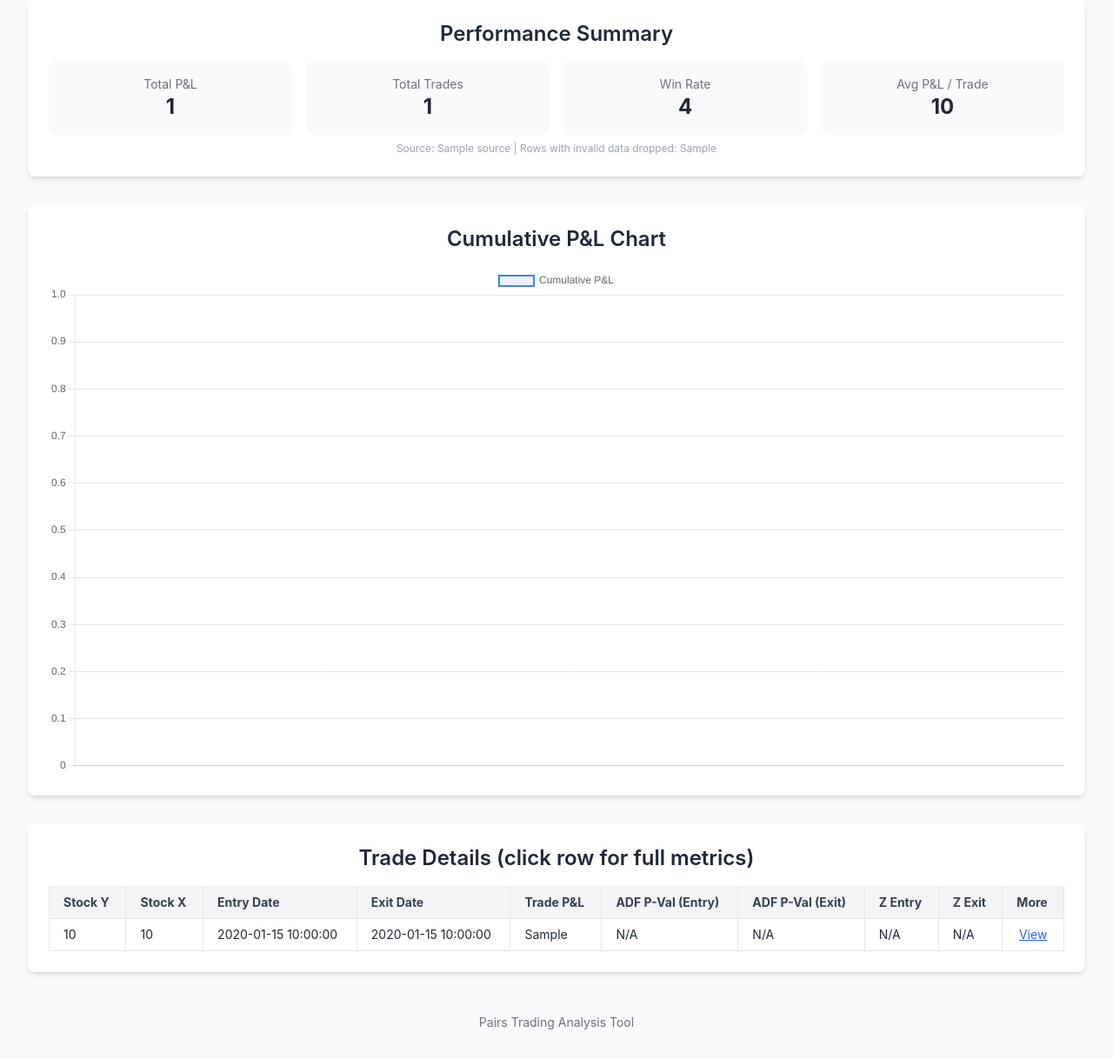
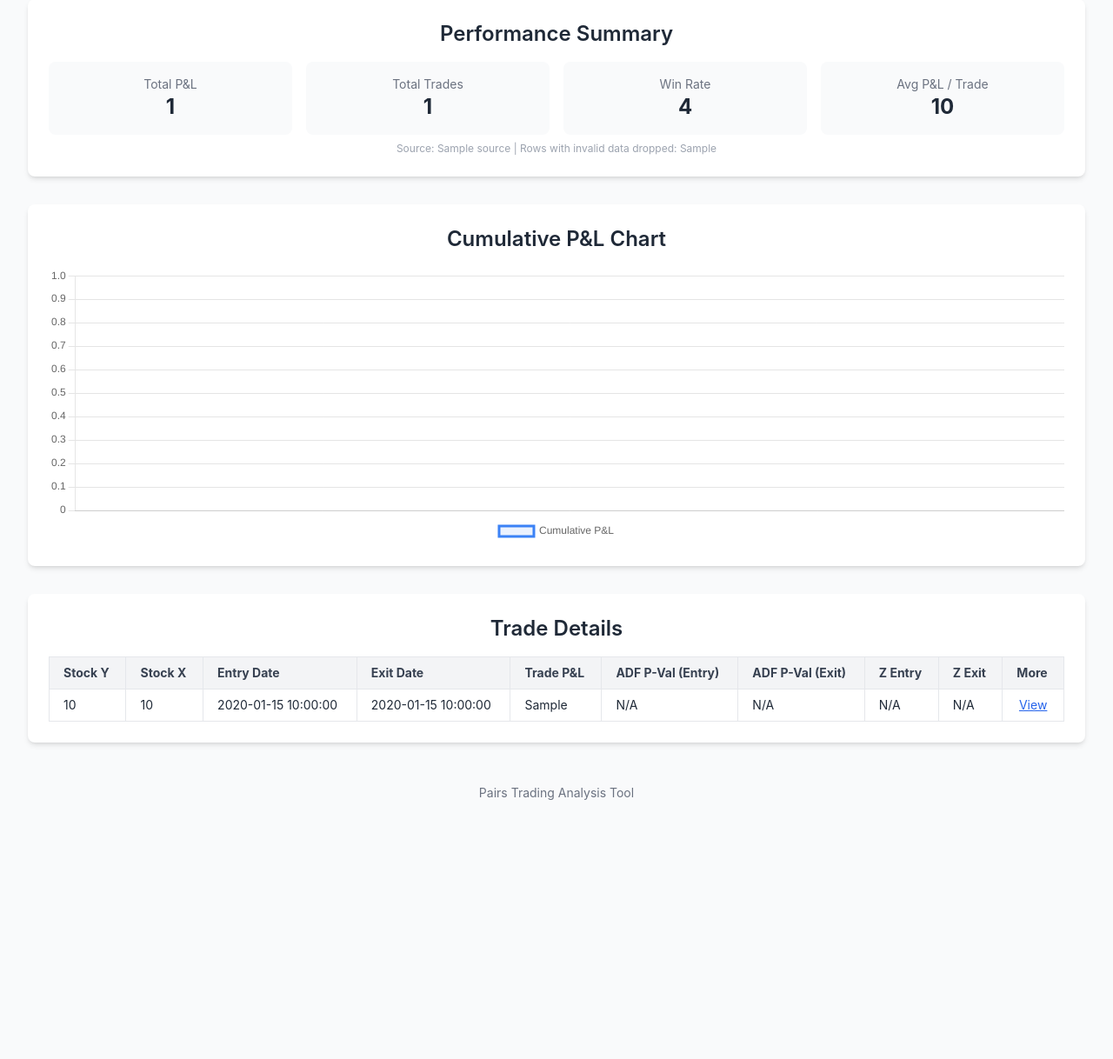
Before and after one commit to Shreyansh100704/Pairs_Trading_Regression_Strategy, a Flask app: template templates/analysis.html in a window 1280 px wide. Shown: the part 274-1492 px from the top of the page at 87% size. After the commit the page ends 1194 px from the top, so only its background shows below. Run offline with Flask 3, Linux system fonts and the light colour scheme; the template is opened without the code that fills it: most values are stand-ins (such as "Sample title", 1, 10 or a date in 2020); some libraries are stand-ins or nearby versions.

Commit message:
Update analysis.html

```diff
--- a/templates/analysis.html
+++ b/templates/analysis.html
@@ -1,12 +1,16 @@
 {% extends 'layout.html' %}
 {% block title %}Analysis for {{ summary.pair }}{% endblock %}
+
+{% block head %}
+  {{ super() }}
+  <script src="https://cdn.jsdelivr.net/npm/chart.js@4"></script>
+{% endblock %}
 
 {% block content %}
 <div class="space-y-8">
   <a href="{{ url_for('index') }}" class="text-blue-600 hover:underline">&larr; Back to Dashboard</a>
   <h2 class="text-3xl font-bold text-center">Analysis for: <span class="text-blue-700">{{ summary.pair }}</span></h2>
 
-  <!-- Performance Summary -->
   <section class="bg-white p-6 rounded-lg shadow-md">
     <h3 class="text-2xl font-semibold mb-4 text-center">Performance Summary</h3>
     <div class="grid grid-cols-2 md:grid-cols-4 gap-4 text-center">
@@ -20,16 +24,16 @@
     </p>
   </section>
 
-  <!-- Cumulative PnL Chart -->
   <section class="bg-white p-6 rounded-lg shadow-md">
     <h3 class="text-2xl font-semibold mb-4 text-center">Cumulative P&L Chart</h3>
-    <canvas id="pnlChart" aria-label="Cumulative P&L line chart"></canvas>
+    <div class="relative w-full" style="width:100%;max-width:100%;height:40vh;">
+      <canvas id="pnlChart"></canvas>
+    </div>
   </section>
 
-  <!-- Trade Details Table -->
   {% if table_rows %}
   <section class="bg-white p-6 rounded-lg shadow-md overflow-x-auto">
-    <h3 class="text-2xl font-semibold mb-4 text-center">Trade Details (click row for full metrics)</h3>
+    <h3 class="text-2xl font-semibold mb-4 text-center">Trade Details</h3>
     <table class="min-w-full text-left text-sm border" id="trade-table">
       <thead class="bg-gray-100 text-gray-700">
         <tr>
@@ -48,7 +52,7 @@
       </thead>
       <tbody>
         {% for row in table_rows %}
-        <tr class="hover:bg-blue-50 cursor-pointer" data-row-idx="{{ loop.index0 }}">
+        <tr class="hover:bg-blue-50 cursor-pointer" data-row-idx="{{ loop.index0 }}" title="PnL: {{ row.Trade_PnL }} | Cum: {{ row.Cumulative_PnL }} | Beta: {{ row.Beta }}">
           <td class="px-4 py-2 border">{{ row.Stock_Y | default('N/A', true) }}</td>
           <td class="px-4 py-2 border">{{ row.Stock_X | default('N/A', true) }}</td>
           {% if is_sector_mode %}<td class="px-4 py-2 border">{{ row.get('Sector', 'N/A') }}</td>{% endif %}
@@ -68,13 +72,12 @@
   {% endif %}
 </div>
 
-<!-- Data passed from backend -->
 <script id="chart-data-json" type="application/json">{{ chart_data|tojson|safe }}</script>
 {% if table_rows %}<script id="trade-rows-json" type="application/json">{{ table_rows|tojson|safe }}</script>{% endif %}
 
-<!-- Modal for detailed view -->
+<!-- Modal-->
 <div id="trade-modal" class="fixed inset-0 bg-black/50 hidden items-center justify-center z-50 p-4">
-  <div class="bg-white w-full max-w-2xl rounded-lg shadow-xl relative p-6 overflow-y-auto max-h-[90vh]">
+  <div class="bg-white w-full max-w-xl rounded-lg shadow-xl relative p-6 overflow-y-auto max-h-[80vh]" id="trade-modal-inner">
     <button type="button" id="trade-modal-close" class="absolute top-2 right-2 text-gray-400 hover:text-gray-600 text-xl leading-none">&times;</button>
     <h3 class="text-2xl font-semibold mb-4" id="trade-modal-title">Trade Details</h3>
     <dl class="grid grid-cols-2 gap-x-4 gap-y-2 text-sm" id="trade-modal-body"></dl>
@@ -83,91 +86,78 @@
 
 <script>
 (function(){
-  function getChartData(){
-    const el = document.getElementById('chart-data-json');
-    try { return JSON.parse(el.textContent.trim() || '{}'); } catch(e) { console.error("Failed to parse chart data JSON:", e); return {labels:[], cumulative_pnl:[], trade_pnl:[]}; }
-  }
+  function parseNum(val){return Number((val||'0').toString().replace(/,/g,''))||0;}
+  const chartEl=document.getElementById('chart-data-json');
+  const chartData = chartEl? JSON.parse(chartEl.textContent||'{}') : {labels:[],cumulative_pnl:[],trade_pnl:[]};
+  const labels = chartData.labels||[];
+  const cumData = (chartData.cumulative_pnl||[]).map(parseNum);
+  const tradeData = (chartData.trade_pnl||[]).map(parseNum);
+  const ctxEl=document.getElementById('pnlChart');
+  if(ctxEl && typeof Chart!=='undefined'){
+    const ctx = ctxEl.getContext('2d');
+    new Chart(ctx, {
+      data:{
+        labels:labels,
+        datasets:[
+          {type:'line',label:'Cumulative P&L',data:cumData,borderColor:'rgb(59,130,246)',backgroundColor:'rgba(59,130,246,0.1)',fill:true,tension:0.15,pointRadius:2}
+        ]
+      },
+      options: {
+  responsive: true,
+  maintainAspectRatio: false,
+  interaction: { mode: 'index', intersect: false },
+  scales: {
+    x: {
+      ticks: {
+        callback: function (value, index) {
+          const label = this.getLabelForValue(index);
+          // Convert YYYY-MM-DD to DDMMYYYY
+          const parts = label.split('-');
+          if (parts.length === 3) {
+            return parts[2] + '-' + parts[1] + '-' + parts[0];
+          }
+          return label;
+        }
+      }
+    }
+  },
+  plugins: { legend: { position: 'bottom' } }
+}
 
-  const chartData = getChartData();
-  const ctxEl = document.getElementById('pnlChart');
-  if(ctxEl){
-    new Chart(ctxEl.getContext('2d'),{
-      type:'line',
-      data:{
-        labels: chartData.labels,
-        datasets:[{
-          label:'Cumulative P&L', data:chartData.cumulative_pnl, borderColor:'rgb(59,130,246)',
-          backgroundColor:'rgba(59,130,246,0.1)', borderWidth:2, pointRadius:3,
-          pointBackgroundColor:'rgb(59,130,246)', fill:true, tension:0.1
-        }]
-      },
-      options:{
-        responsive:true, interaction:{mode:'index',intersect:false},
-        scales:{
-          x: { ticks: { callback: function(value) { const [y, m, d] = this.getLabelForValue(value).split('-'); return `${d}-${m}-${y}`; } } },
-          y:{ beginAtZero:false }
-        },
-        plugins:{ tooltip:{ callbacks:{
-              title: (items) => { const [y, m, d] = items[0].label.split('-'); return `${d}-${m}-${y}`; },
-              label:(ctx) => {
-                const cum = ctx.parsed.y; const trade = chartData.trade_pnl?.[ctx.dataIndex];
-                let lines = [`Cumulative: ${Number(cum).toLocaleString(undefined,{minimumFractionDigits:2,maximumFractionDigits:2})}`];
-                if(trade != null) lines.push(`Trade P&L: ${Number(trade).toLocaleString(undefined,{minimumFractionDigits:2,maximumFractionDigits:2})}`);
-                return lines;
-              }
-        }}}
-      }
     });
   }
 
-  let tradeRows = [];
-  const tradeRowsEl = document.getElementById('trade-rows-json');
-  if(tradeRowsEl){ try { window.__tradeRows = JSON.parse(tradeRowsEl.textContent.trim() || '[]'); } catch(e) { console.error("Failed to parse trade rows JSON:", e); window.__tradeRows = []; } } else { window.__tradeRows = []; }
-
-  const modal = document.getElementById('trade-modal');
-  const modalBody = document.getElementById('trade-modal-body');
-  const modalTitle = document.getElementById('trade-modal-title');
-  const modalClose = document.getElementById('trade-modal-close');
+  const tradeRowsEl=document.getElementById('trade-rows-json');
+  const tradeRows=tradeRowsEl? JSON.parse(tradeRowsEl.textContent||'[]') : [];
+  const modal=document.getElementById('trade-modal');
+  const modalInner=document.getElementById('trade-modal-inner');
+  const modalBody=document.getElementById('trade-modal-body');
+  const modalTitle=document.getElementById('trade-modal-title');
+  const modalClose=document.getElementById('trade-modal-close');
 
   function openTradeModal(idx){
-    const row = window.__tradeRows[idx];
-    if(!row) return;
-    modalTitle.textContent = `${row.Stock_Y} / ${row.Stock_X} Trade`;
-    modalBody.innerHTML = '';
-
-    const fields = [
-      ['Stock Y', row.Stock_Y], ['Stock X', row.Stock_X], ['Sector', row.Sector],
-      ['Entry Date', row.Entry_Date], ['Exit Date', row.Exit_Date],
-      ['Position', row.Position], ['Trade P&L', row.Trade_PnL],
-      ['Cumulative P&L', row.Cumulative_PnL], ['Returns', row.Returns],
-      ['ADF p-val Entry', row.ADF_Entry], ['ADF p-val Exit', row.ADF_Exit],
-      ['Z-Score Entry', row.Z_Entry], ['Z-Score Exit', row.Z_Exit],
-      ['Beta', row.Beta], ['Intercept', row.Intercept], ['StdErr Residual', row.StdErr_Residual],
-      ['Entry Open Price X', row.Entry_Open_Price_X], ['Exit Open Price X', row.Exit_Open_Price_X],
-      ['Entry Open Price Y', row.Entry_Open_Price_Y], ['Exit Open Price Y', row.Exit_Open_Price_Y],
-      ['Lot Size X', row.Lot_Size_X], ['Lot Size Y', row.Lot_Size_Y]
-    ];
-
-    fields.forEach(([label, val]) => {
-      const displayValue = (val !== undefined && val !== null && val !== '') ? val : 'N/A';
-      const dt = document.createElement('dt'); dt.className = "font-medium text-gray-600"; dt.textContent = label;
-      const dd = document.createElement('dd'); dd.className = "text-gray-900"; dd.textContent = displayValue;
-      modalBody.appendChild(dt); modalBody.appendChild(dd);
+    const row=tradeRows[idx]; if(!row) return;
+    modalTitle.textContent=`${row.Stock_Y} / ${row.Stock_X} Trade`;
+    modalBody.innerHTML='';
+    const entries=Object.entries(row);
+    entries.forEach(([k,v])=>{
+      const dt=document.createElement('dt');dt.className='font-medium text-gray-600';dt.textContent=k;modalBody.appendChild(dt);
+      const dd=document.createElement('dd');dd.className='text-gray-900';dd.textContent=(v!==undefined&&v!==null&&v!=='')?v:'N/A';modalBody.appendChild(dd);
     });
-    modal.classList.remove('hidden'); modal.classList.add('flex');
+    modal.classList.remove('hidden');
+    modal.classList.add('flex');
+  }
+  function closeTradeModal(){
+    modal.classList.add('hidden');
+    modal.classList.remove('flex');
   }
 
-  function closeTradeModal(){ modal.classList.add('hidden'); modal.classList.remove('flex'); }
+  if(modalClose) modalClose.addEventListener('click', closeTradeModal);
+  modal.addEventListener('click', e=>{ if(e.target===modal) closeTradeModal(); });
+  document.addEventListener('keydown', e=>{ if(e.key==='Escape') closeTradeModal(); });
 
-  if(modalClose) modalClose.addEventListener('click', closeTradeModal);
-  document.addEventListener('keydown', (e) => e.key === 'Escape' && closeTradeModal());
-  modal.addEventListener('click', (e) => e.target === modal && closeTradeModal());
-
-  const tradeTable = document.getElementById('trade-table');
-  if(tradeTable){ tradeTable.addEventListener('click', (e) => {
-    const tr = e.target.closest('tr[data-row-idx]');
-    if(tr) openTradeModal(Number(tr.dataset.rowIdx));
-  });}
+  const tradeTable=document.getElementById('trade-table');
+  if(tradeTable){ tradeTable.addEventListener('click', e=>{ const tr=e.target.closest('tr[data-row-idx]'); if(tr) openTradeModal(Number(tr.dataset.rowIdx)); }); }
 })();
 </script>
 {% endblock %}
```
